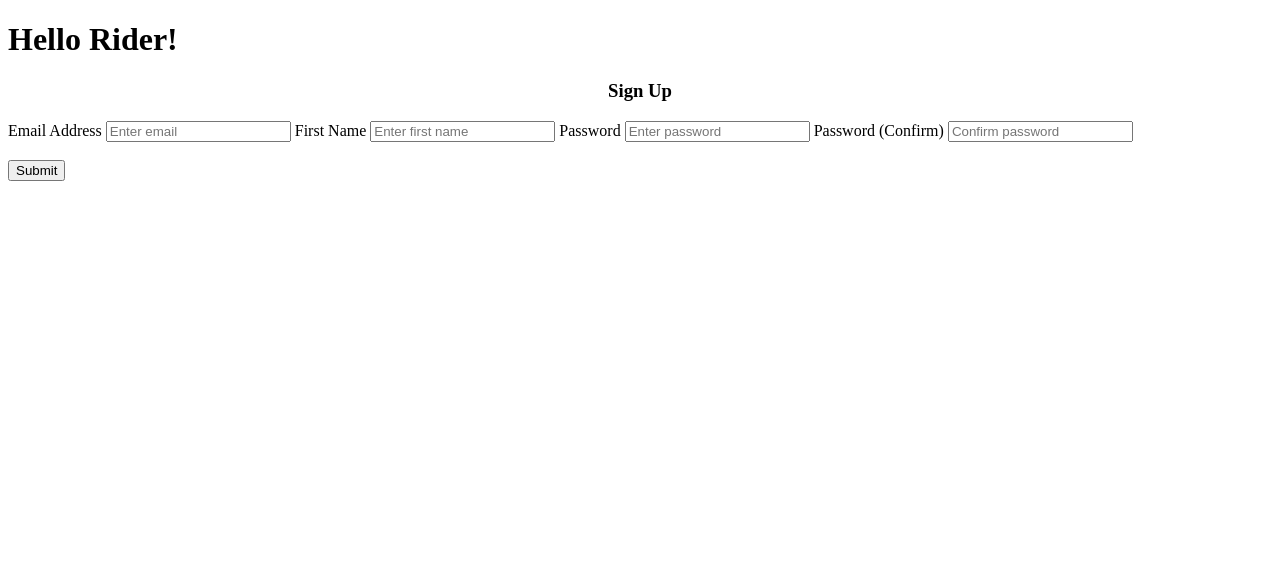
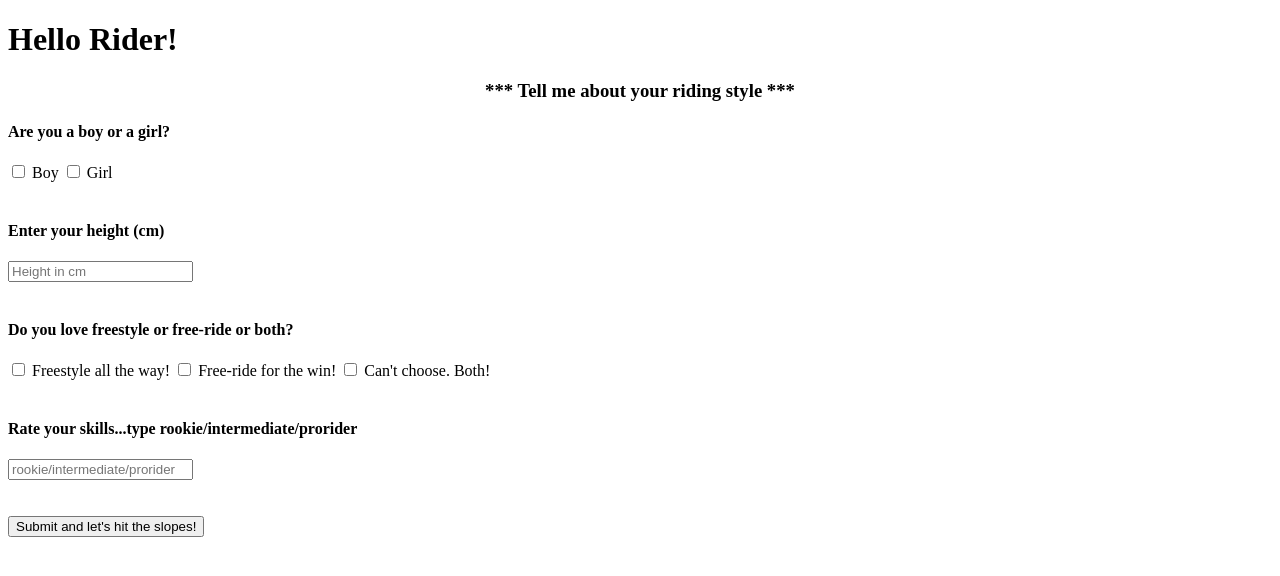
Before and after one commit to AndraPopa/Django-Snowboard-API, a Django app: page /hello-rider/ in a window 1280 px wide. Shown: the top 576 px of the page. Run offline with Django 4.2, Linux system fonts and the light colour scheme.

Commit message:
built the form and added csrf token

```diff
--- a/snowboardsapi/snowboards/templates/snow_form.html
+++ b/snowboardsapi/snowboards/templates/snow_form.html
@@ -9,43 +9,41 @@
     {% endif %}
 
   <form method="POST">
-    <h3 align="center">Sign Up</h3>
+      {% csrf_token %}
+
+    <h3 align="center">*** Tell me about your riding style ***</h3>
     <div class="form-group">
-        <label for="email">Email Address</label>
-        <input
-                type="email"
-                class="form-control"
-                id="email"
-                name="email"
-                placeholder="Enter email"
-        />
-        <label for="firstName">First Name</label>
+        <h4>Are you a boy or a girl?</h4>
+        <input type="checkbox" id="boy" name="boy" value="Boy">
+        <label for="boy">Boy</label>
+        <input type="checkbox" id="girl" name="girl" value="Girl">
+        <label for="boy">Girl</label><br><br>
+        <h4><label for="height">Enter your height (cm)</label></h4>
         <input
                 type="text"
                 class="form-control"
-                id="firstName"
-                name="firstName"
-                placeholder="Enter first name"
-        />
-        <label for="password1">Password</label>
+                id="height"
+                name="height"
+                placeholder="Height in cm"
+        /><br><br>
+        <h4>Do you love freestyle or free-ride or both?</h4>
+        <input type="checkbox" id="freestyle" name="freestyle" value="Freestyle">
+        <label for="boy">Freestyle all the way!</label>
+        <input type="checkbox" id="freeride" name="freeride" value="Freeride">
+        <label for="boy">Free-ride for the win!</label>
+        <input type="checkbox" id="both" name="both" value="Both">
+        <label for="boy">Can't choose. Both!</label><br><br>
+        <h4><label for="skills">Rate your skills...type rookie/intermediate/prorider</label></h4>
         <input
-                type="password"
+                type="text"
                 class="form-control"
-                id="password1"
-                name="password1"
-                placeholder="Enter password"
-        />
-        <label for="password2">Password (Confirm)</label>
-        <input
-                type="password"
-                class="form-control"
-                id="password2"
-                name="password2"
-                placeholder="Confirm password"
-        />
+                id="skills"
+                name="skills"
+                placeholder="rookie/intermediate/prorider"
+        /><br><br>
     </div>
     <br/>
-    <button type="submit" class="btn btn-primary">Submit</button>
+    <button type="submit" class="btn btn-primary">Submit and let's hit the slopes!</button>
 </form>
 
 
```
